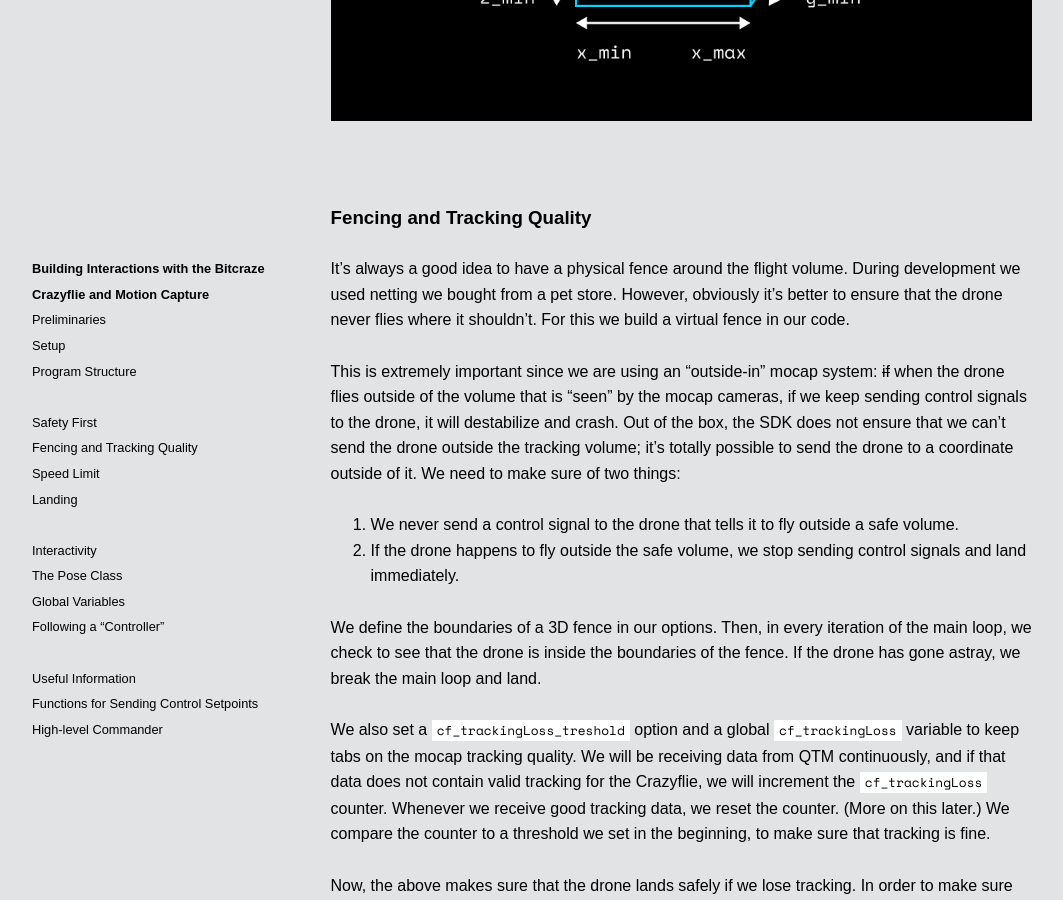
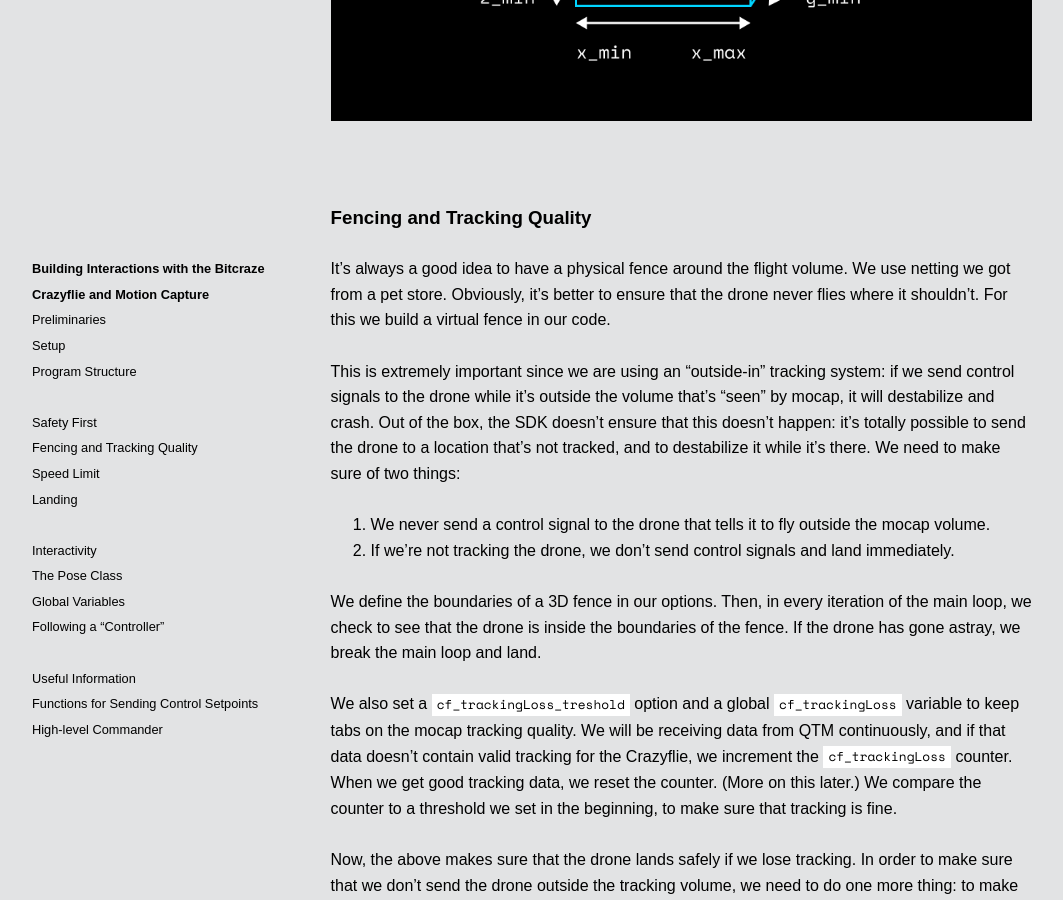
Before and after one commit to l77l77/mbaytas.github.io, a Jekyll site: the page built from crazyflie.md, in a window 1280 px wide and 900 px high, scrolled down 4316 px. Shown: the whole window, without its empty margins (108-1171 px from the left). Built offline with Jekyll 4.4.1, drawn with Linux system fonts in a browser that asks for light colours; some web fonts are replaced; our own code applies the rules of GitHub Pages for plain Markdown files; comment, search, counter and statistics services are not loaded.

Commit message:
Update crazyflie.md

```diff
--- a/crazyflie.md
+++ b/crazyflie.md
@@ -87,16 +87,16 @@ We crashed our drones a lot while developing our prototypes, because the way tha
 
 ### Fencing and Tracking Quality
 
-It's always a good idea to have a physical fence around the flight volume. During development we used netting we bought from a pet store. However, obviously it's better to ensure that the drone never flies where it shouldn't. For this we build a virtual fence in our code.
+It's always a good idea to have a physical fence around the flight volume. We use netting we got from a pet store. Obviously, it's better to ensure that the drone never flies where it shouldn't. For this we build a virtual fence in our code.
 
-This is extremely important since we are using an "outside-in" mocap system: <del>if</del> when the drone flies outside of the volume that is "seen" by the mocap cameras, if we keep sending control signals to the drone, it will destabilize and crash. Out of the box, the SDK does not ensure that we can't send the drone outside the tracking volume; it's totally possible to send the drone to a coordinate outside of it. We need to make sure of two things:
+This is extremely important since we are using an "outside-in" tracking system: if we send control signals to the drone while it's outside the volume that's "seen" by mocap, it will destabilize and crash. Out of the box, the SDK doesn't ensure that this doesn't happen: it's totally possible to send the drone to a location that's not tracked, and to destabilize it while it's there. We need to make sure of two things:
 
-1. We never send a control signal to the drone that tells it to fly outside a safe volume.
-2. If the drone happens to fly outside the safe volume, we stop sending control signals and land immediately.
+1. We never send a control signal to the drone that tells it to fly outside the mocap volume.
+2. If we're not tracking the drone, we don't send control signals and land immediately.
 
 We define the boundaries of a 3D fence in our options. Then, in every iteration of the main loop, we check to see that the drone is inside the boundaries of the fence. If the drone has gone astray, we break the main loop and land.
 
-We also set a `cf_trackingLoss_treshold` option and a global `cf_trackingLoss` variable to keep tabs on the mocap tracking quality. We will be receiving data from QTM continuously, and if that data does not contain valid tracking for the Crazyflie, we will increment the `cf_trackingLoss` counter. Whenever we receive good tracking data, we reset the counter. (More on this later.) We compare the counter to a threshold we set in the beginning, to make sure that tracking is fine.
+We also set a `cf_trackingLoss_treshold` option and a global `cf_trackingLoss` variable to keep tabs on the mocap tracking quality. We will be receiving data from QTM continuously, and if that data doesn't contain valid tracking for the Crazyflie, we increment the `cf_trackingLoss` counter. When we get good tracking data, we reset the counter. (More on this later.) We compare the counter to a threshold we set in the beginning, to make sure that tracking is fine.
 
 Now, the above makes sure that the drone lands safely if we lose tracking. In order to make sure that we don't send the drone outside the tracking volume, we need to do one more thing: to make sure that the target coordinate stays inside the fence. So we simply clamp the target coordinates to fence boundaries. This is where the `fence_margin` option comes into play. Though we clamp the control signal inside the fence, it's still possible for the drone to slightly overshoot when it's right at boundary. So the actual safety fence needs to be slightly larger than the control signal's fence.
 
```
